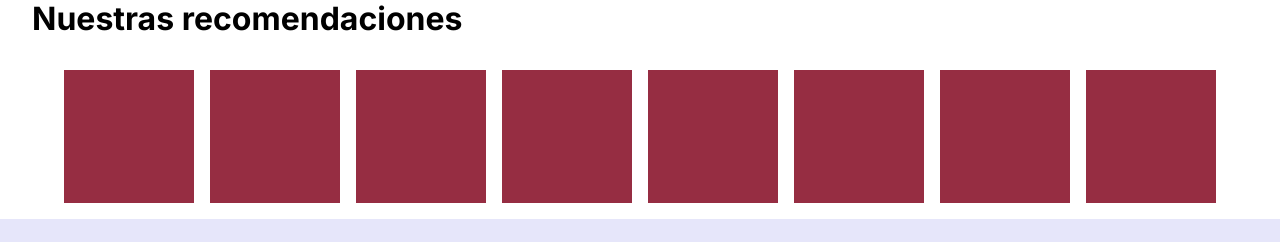
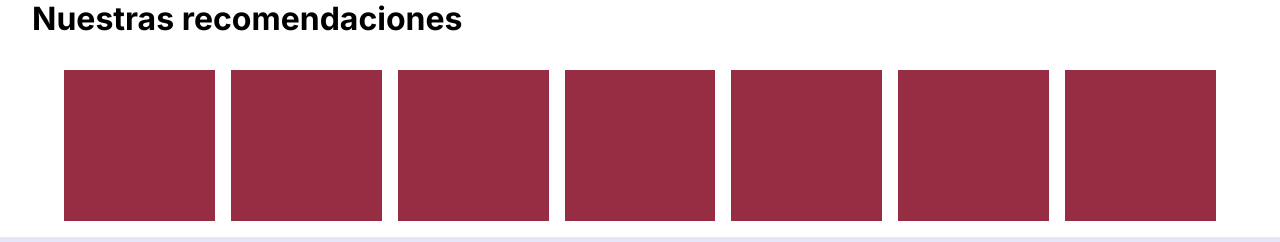
Before and after one commit to Megasout/sinlimitestyle_web, a React (Vite) app: page / in a window 1280 px wide. Shown: the part 555-797 px from the top of the page. Built offline with nearby package versions, Linux system fonts and the light colour scheme; a web font is replaced by a local one.

Commit message:
Recommendations design

```diff
--- a/src/Components/Home/Recommendations.tsx
+++ b/src/Components/Home/Recommendations.tsx
@@ -1,16 +1,31 @@
-function Recommendations() {
+import { useEffect, useState } from "react"
+
+type RecommendationsType = {
+    width: number
+}
+
+function Recommendations(props: RecommendationsType) {
+    const { width } = props
+    const [length, setLength] = useState<number>(8)
+
+    useEffect(() => {
+        if (width >= 1440)
+            setLength(8)
+        if (width < 1440)
+            setLength(7)
+        if(width < 980)
+            setLength(6)
+        if(width < 800)
+            setLength(5)
+    }, [width])
+
     return (
         <div className="recommendations">
             <h1 className="title">Nuestras recomendaciones</h1>
             <div className="list">
-                <div className="item"></div>
-                <div className="item"></div>
-                <div className="item"></div>
-                <div className="item"></div>
-                <div className="item"></div>
-                <div className="item"></div>
-                <div className="item"></div>
-                <div className="item"></div>
+                {Array.from({ length: 9 }).filter((_, index) => index + 1 <= length).map((_, index) =>
+                    <div key={index} className="item"></div>
+                )}
             </div>
         </div>
     )
--- a/src/Pages/Home.tsx
+++ b/src/Pages/Home.tsx
@@ -1,15 +1,16 @@
 import "../Styles/home.scss"
 import Banner from "../Components/Home/Banner"
 import Recommendations from "../Components/Home/Recommendations"
+import useWindowWidth from "../Hooks/useWindowWidth"
 
 function Home() {
-
+    const width = useWindowWidth()
 
 
     return (
         <div className="home">
             <Banner />
-            <Recommendations />
+            <Recommendations width={width}/>
         </div>
     )
 }
--- a/src/Styles/home.scss
+++ b/src/Styles/home.scss
@@ -105,12 +105,26 @@
     overflow: auto;
     align-self: center;
     padding-bottom: 1rem;
-    // padding-right: 2rem;
+    justify-content: center;
 }
 
 .home .recommendations .list .item{
-    // min-width: 200px;
-    width: 10.417vw;
-    height: 10.417vw;
+    width: 16.317vw;
+    height: 16.317vw;
     background-color: #962d42;
+
+    @media (min-width: 800px){
+        width: 13.517vw;
+        height: 13.517vw;
+    }
+
+    @media (min-width: 980px){
+        width: 11.817vw;
+        height: 11.817vw;
+    }
+
+    @media (min-width: 1440px) {
+        width: 10.417vw;
+        height: 10.417vw;
+    }
 }
```
Also changed, not shown: src/Hooks/useWindowWidth.tsx (renamed from src/Hooks/windowWidth.tsx).
